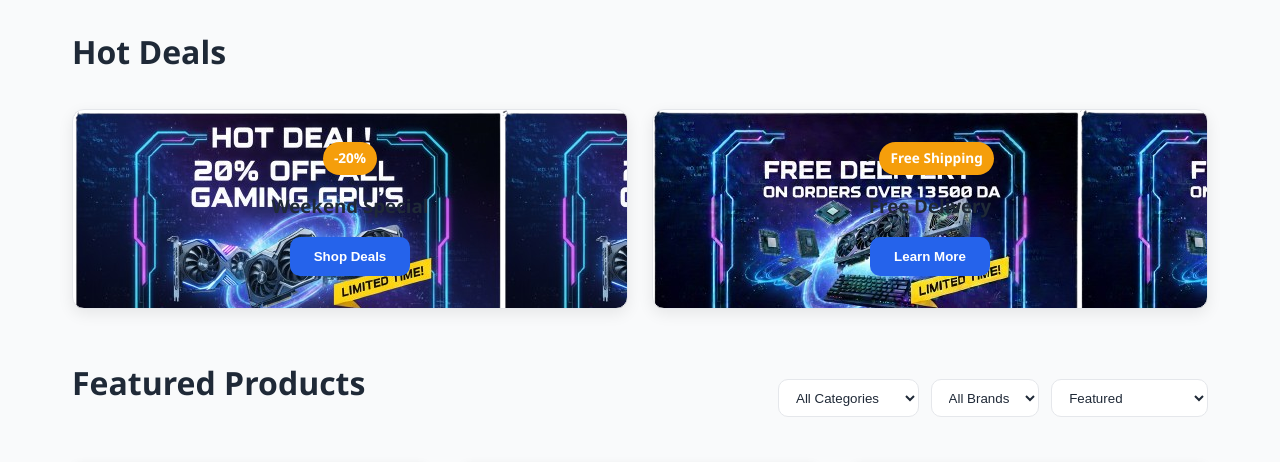
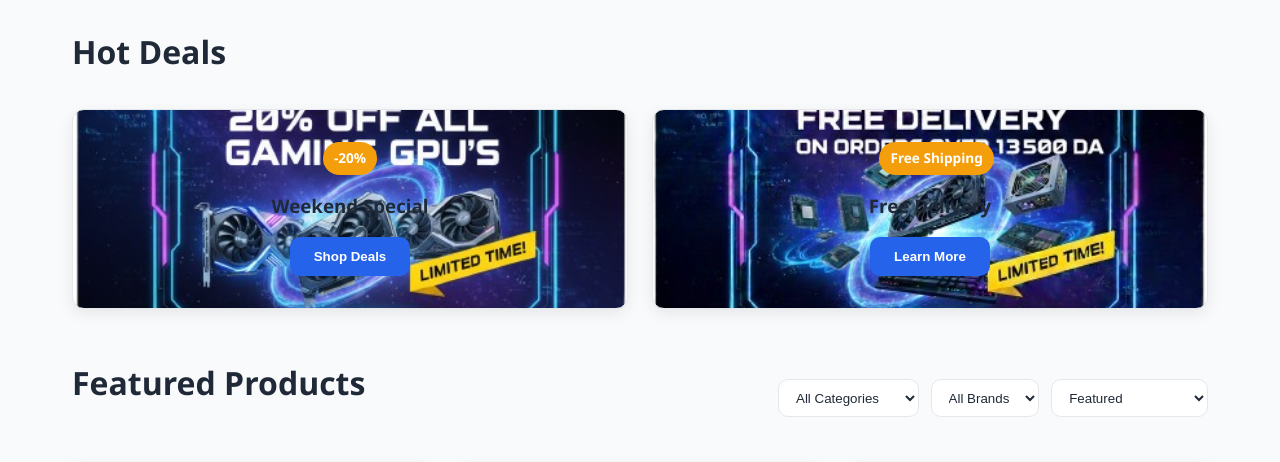
Before and after one commit to jugurthq47/TechHUB-webstie-project, a plain HTML site: page Hadjarab_SidiSaid_Mensouri_Benmedjber/frontend/index.html in a window 1280 px wide. Shown: the part 787-1249 px from the top of the page. Drawn offline with Linux system fonts and the light colour scheme.

Commit message:
Update components.css
Signed-off-by: jugurthq47 <42772615+jugurthq47@users.noreply.github.com>

```diff
--- a/Hadjarab_SidiSaid_Mensouri_Benmedjber/frontend/style/components.css
+++ b/Hadjarab_SidiSaid_Mensouri_Benmedjber/frontend/style/components.css
@@ -368,9 +368,12 @@
 .deal-card {
   background: var(--bg-white);
   border: 1px solid var(--border-color);
+  background-size: cover;
+  background-position: center;
+  justify-content: flex-end;
   border-radius: 12px;
   padding: 2rem;
-    box-shadow: 0 5px 15px rgba(0,0,0,0.08);
+  box-shadow: 0 5px 15px rgba(0, 0, 0, 0.08);
   position: relative;
   text-align: center;
   transition: transform 0.25s ease, box-shadow 0.25s ease, background-color 0.3s, border-color 0.3s;
```
Lines whose indentation alone changed are shown as unchanged.
